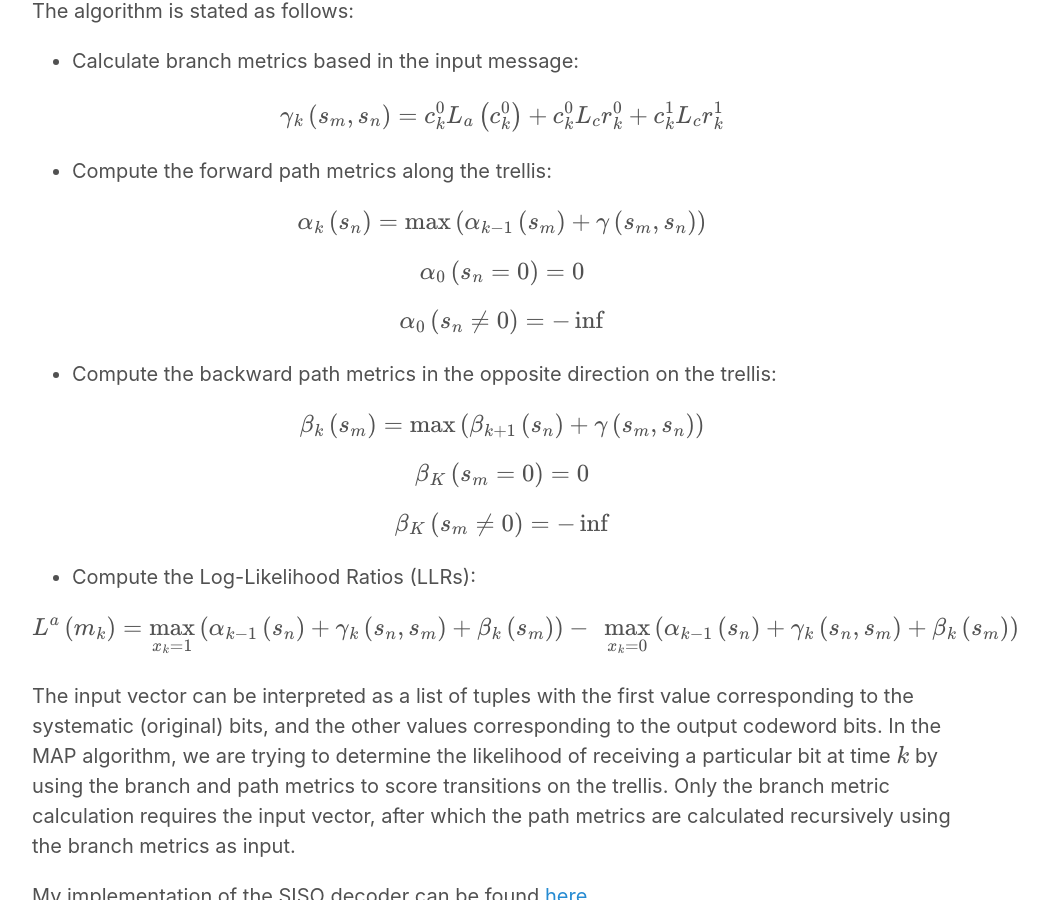
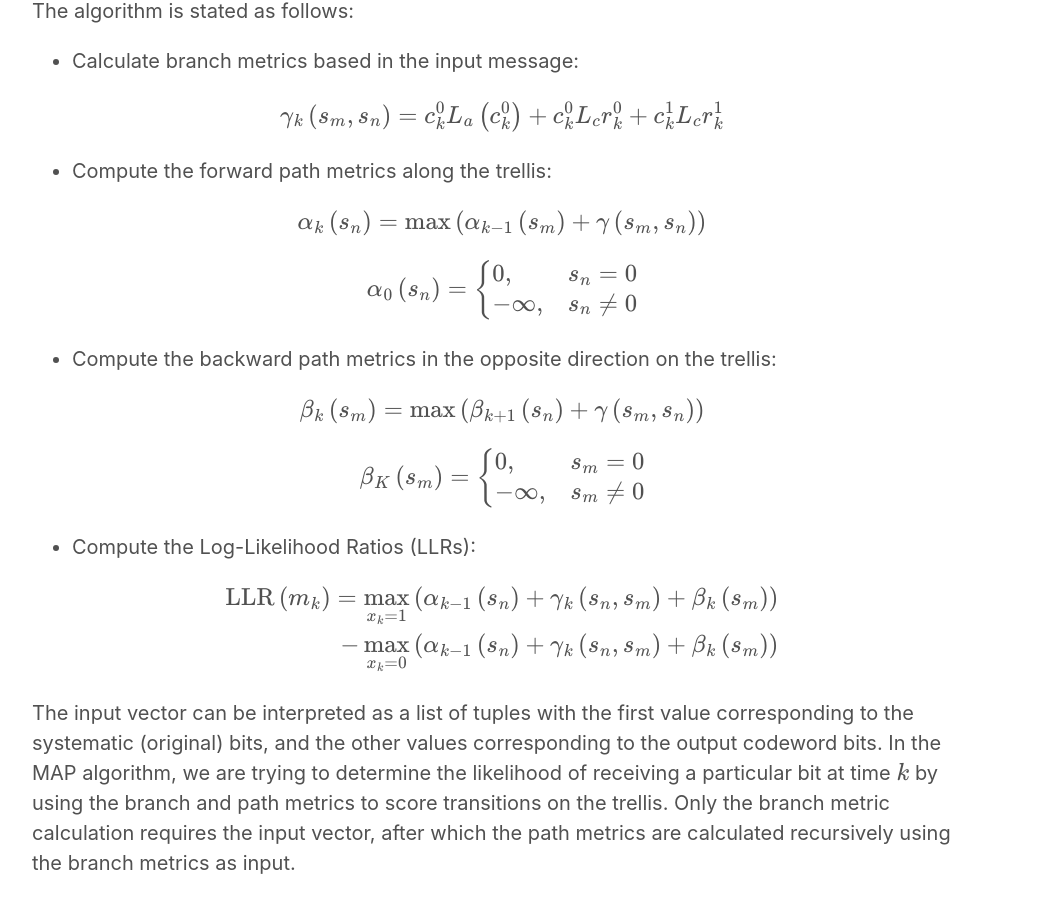
Before and after one commit to DaulPavid/ofdm.github.io, a Jekyll site: the page built from _posts/2018-10-16-turbocodes.md, in a window 1280 px wide and 900 px high, scrolled down 3013 px. Shown: the whole window, without its empty margins (138-1186 px from the left). Built offline with Jekyll 4.4.1, drawn with Linux system fonts in a browser that asks for light colours; formulas are drawn with MathJax 3.

Commit message:
Improve math rendering

```diff
--- a/_includes/head.html
+++ b/_includes/head.html
@@ -17,7 +17,5 @@
 
   <link rel="stylesheet" href="https://cdnjs.cloudflare.com/ajax/libs/font-awesome/4.7.0/css/font-awesome.min.css">
 
-  <script type="text/javascript" async
-    src="https://cdnjs.cloudflare.com/ajax/libs/mathjax/2.7.5/MathJax.js?config=TeX-MML-AM_CHTML">
-  </script>
+  {% include math.html %}
 </head>
--- /dev/null
+++ b/_includes/math.html
@@ -0,0 +1,11 @@
+<script type="text/x-mathjax-config">
+  MathJax.Hub.Config({
+    tex2jax: {
+      inlineMath: [ ['$','$'], ["\\(","\\)"] ],
+      processEscapes: true
+    }
+  });
+</script>
+<script type="text/javascript" async
+src="https://cdnjs.cloudflare.com/ajax/libs/mathjax/2.7.5/latest.js?config=TeX-MML-AM_CHTML">
+</script>
--- a/_layouts/post.html
+++ b/_layouts/post.html
@@ -1,6 +1,8 @@
 ---
 layout: default
 ---
+
+{% include math.html %}
 
 <article class="post">
   <h1 class="post-title">{{ page.title }}</h1>
--- a/_posts/2018-10-16-turbocodes.md
+++ b/_posts/2018-10-16-turbocodes.md
@@ -49,25 +49,39 @@ The algorithm is stated as follows:
 
 * Calculate branch metrics based in the input message:
 
-\\[ \gamma_k \left(s_m, s_n \right) = c_k^0 L_a \left( c_k^0 \right) + c_k^0 L_c r_k^0 + c_k^1 L_c r_k^1 \\]
+$$ \gamma_k \left(s_m, s_n \right) = c_k^0 L_a \left( c_k^0 \right) + c_k^0 L_c r_k^0 + c_k^1 L_c r_k^1 $$
 
 * Compute the forward path metrics along the trellis:
 
-\\[ \alpha_k \left(s_n \right) = \max \left(\alpha_{k-1} \left(s_m \right) + \gamma \left(s_m, s_n \right) \right) \\]
+$$ \alpha_k \left(s_n \right) = \max \left(\alpha_{k-1} \left(s_m \right) + \gamma \left(s_m, s_n \right) \right) $$
 
-\\[ \alpha_0 \left(s_n = 0 \right) = 0 \\]
-\\[ \alpha_0 \left(s_n \neq 0 \right) = -\inf \\]
+$$
+\alpha_0 \left(s_n \right) =
+\begin{cases}
+  0,       & s_n = 0     \\
+  -\infty, & s_n \neq 0
+\end{cases}
+$$
 
 * Compute the backward path metrics in the opposite direction on the trellis:
 
-\\[ \beta_k \left(s_m \right) = \max \left(\beta_{k+1} \left(s_n \right) + \gamma \left(s_m, s_n \right) \right) \\]
+$$ \beta_k \left(s_m \right) = \max \left(\beta_{k+1} \left(s_n \right) + \gamma \left(s_m, s_n \right) \right) $$
 
-\\[ \beta_K \left(s_m = 0 \right) = 0 \\]
-\\[ \beta_K \left(s_m \neq 0 \right) = -\inf \\]
+$$
+\beta_K \left(s_m \right) =
+\begin{cases}
+  0,       & s_m = 0     \\
+  -\infty, & s_m \neq 0
+\end{cases}
+$$
 
 * Compute the Log-Likelihood Ratios (LLRs):
 
-\\[ L^a \left( m_k \right) = \max_{x_k = 1} \left( \alpha_{k-1} \left( s_n \right) + \gamma_k \left( s_n, s_m \right) + \beta_k \left( s_m \right) \right) - \\ \max_{x_k = 0} \left( \alpha_{k-1} \left( s_n \right) + \gamma_k \left( s_n, s_m \right) + \beta_k \left( s_m \right) \right) \\]
+$$
+\begin{align}
+\text{LLR} \left( m_k \right) = \max_{x_k = 1} \left( \alpha_{k-1} \left( s_n \right) + \gamma_k \left( s_n, s_m \right) + \beta_k \left( s_m \right) \right) \\ -\max_{x_k = 0} \left( \alpha_{k-1} \left( s_n \right) + \gamma_k \left( s_n, s_m \right) + \beta_k \left( s_m \right) \right)
+\end{align}
+$$
 
 The input vector can be interpreted as a list of tuples with the first value corresponding to the systematic (original) bits, and the other values corresponding to the output codeword bits. In the MAP algorithm, we are trying to determine the likelihood of receiving a particular bit at time \\( k \\) by using the branch and path metrics to score transitions on the trellis. Only the branch metric calculation requires the input vector, after which the path metrics are calculated recursively using the branch metrics as input.
 
```
